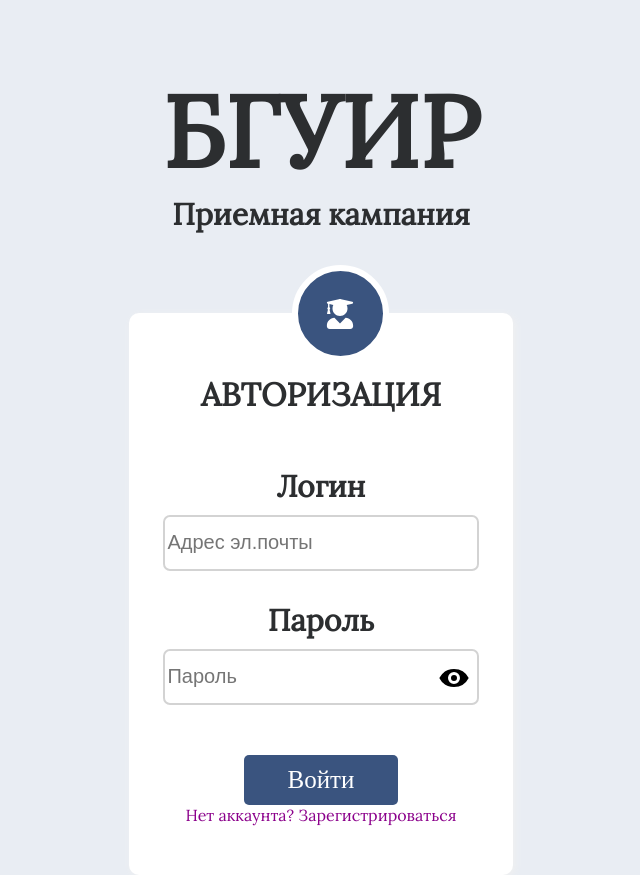
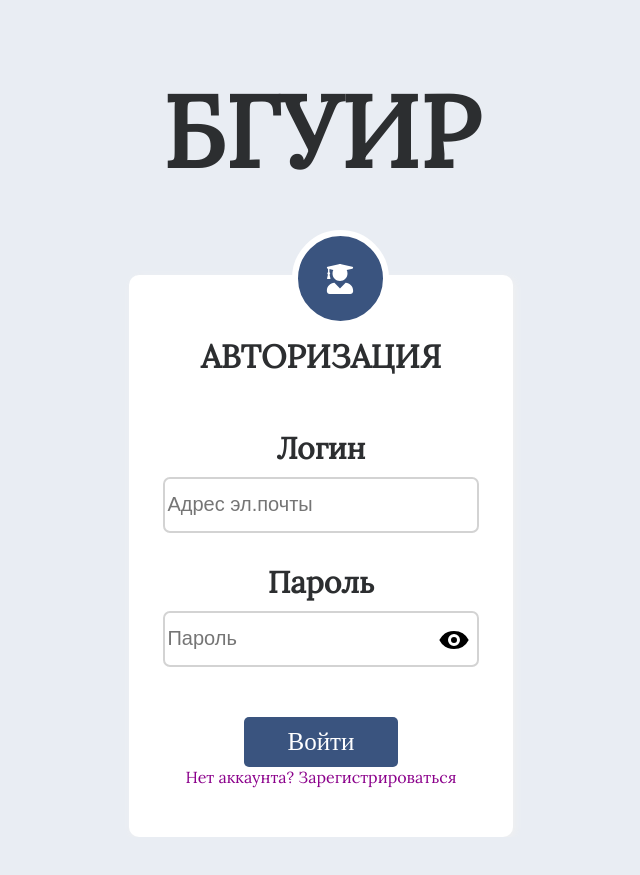
Before and after one commit to p3rfect/ASPZIZ-React-app, a React (Create React App) app: page / in a window 1280 px wide. Shown: the whole page, without its empty margins (319-959 px from the left). After the commit the page ends 837 px from the top, so only its background shows below. Built offline with nearby package versions, Linux system fonts and the light colour scheme; a web font is replaced by a local one.

Commit message:
Login and Registration pages clean up

```diff
--- a/src/components/UI/form/MyForm.module.css
+++ b/src/components/UI/form/MyForm.module.css
@@ -22,7 +22,7 @@
     /*margin: auto;*/
     position: absolute;
     left: 47.7%;
-    top: 265px;
+    top: 230px;
     /*top: -65px;*/
     border-radius: 80px;
     border: 6px solid #fff;
--- a/src/pages/Login.jsx
+++ b/src/pages/Login.jsx
@@ -28,7 +28,6 @@
     return (
         <div style={{textAlign: "center", alignContent: "center"}}>
             <h1 style={{fontSize: "100px", marginBottom: "0px"}}>БГУИР</h1>
-            <h2 style={{margin: "0", fontSize: "30px"}}>Приемная кампания</h2>
             <MyForm list={[
                 <h1>АВТОРИЗАЦИЯ</h1>,
                 <MyInput type="text" title="Логин" passValue={setEmail} placeholder="Адрес эл.почты" key={1}/>,
--- a/src/pages/Registration.jsx
+++ b/src/pages/Registration.jsx
@@ -39,7 +39,6 @@
     return (
         <div style={{textAlign: "center", verticalAlign: "center", alignContent: "center"}}>
             <h1 style={{fontSize: "100px", marginBottom: "0px"}}>БГУИР</h1>
-            <h2 style={{margin: "0", fontSize: "30px"}}>Приемная кампания</h2>
             <MyForm list={[
                 <h1>РЕГИСТРАЦИЯ</h1>,
                 <MyInput type="text" title="Логин" passValue={setEmail} placeholder="Адрес эл.почты" key={1}/>,
```
